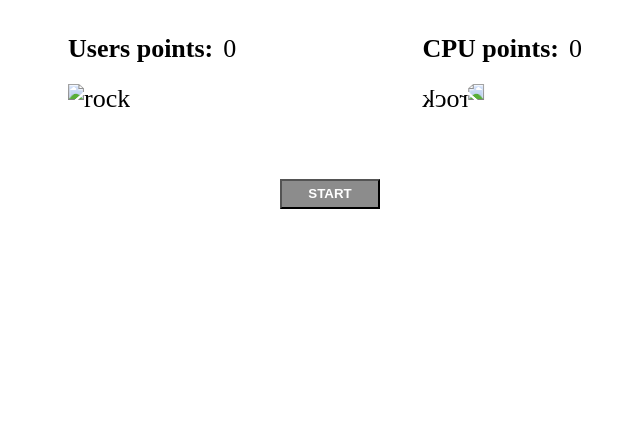
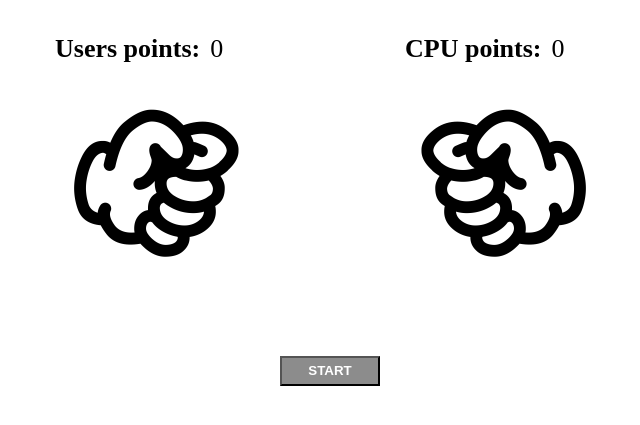
Before and after one commit to MRXOnoX/rock_paper_scissor, a plain HTML site: page index.html in a window 1280 px wide. Shown: the part 61-486 px from the top of the page, without its empty margins (310-950 px from the left). Drawn offline with Linux system fonts and the light colour scheme; files that its build step writes are made by us from their sources.

Commit message:
Update index.html

```diff
--- a/index.html
+++ b/index.html
@@ -2,7 +2,7 @@
 <html>
 <head>
 	<title>Rock, paper, scissors</title>
-	<link rel="stylesheet" type="text/css" href="css/style.css">
+	<link rel="stylesheet" type="text/css" href="style.css">
 </head>
 <body>
 	<h1>Rock, paper, scissors</h1>
@@ -10,11 +10,11 @@
 		<div id="play">
 			<div class="players">
 				<div class="playerPoints"><b>Users points:</b><span id="userPoints">0</span></div>
-				<img src="img/rock.png" alt="rock" id="userChoice">
+				<img src="rock.png" alt="rock" id="userChoice">
 			</div>
 			<div class="players">
 				<div class="playerPoints"><b>CPU points:</b><span id="cpuPoints">0</span></div>
-				<img src="img/rock.png" alt="rock" class="transformed" id="cpuChoice">
+				<img src="rock.png" alt="rock" class="transformed" id="cpuChoice">
 			</div>
 		</div>
 		<div id="startButton">
```
